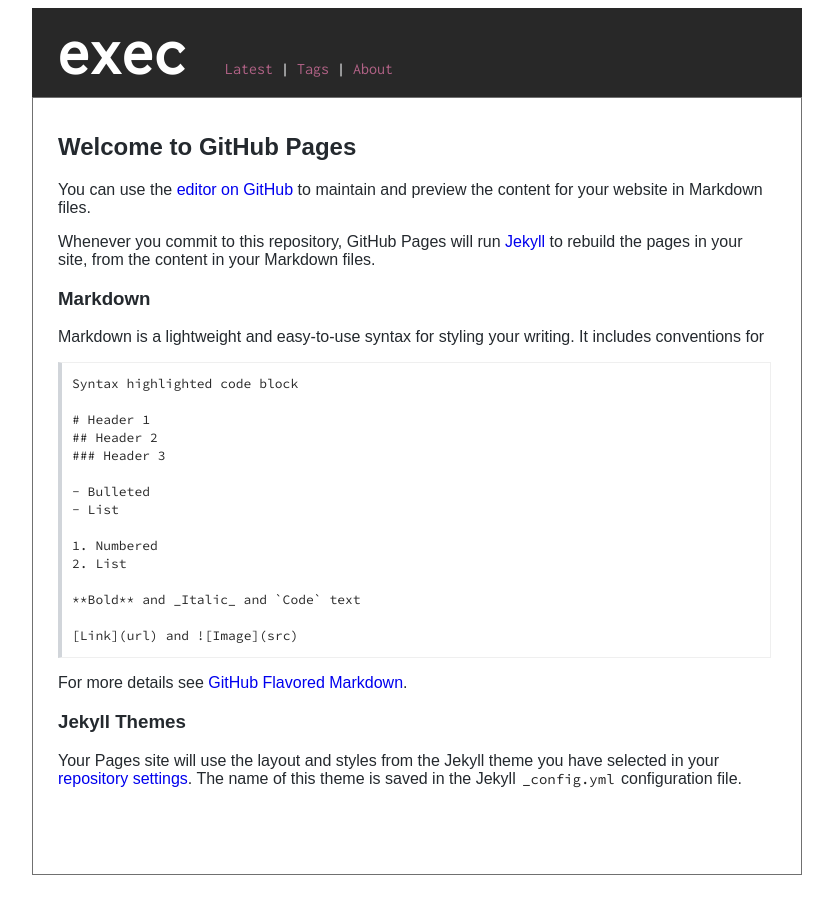
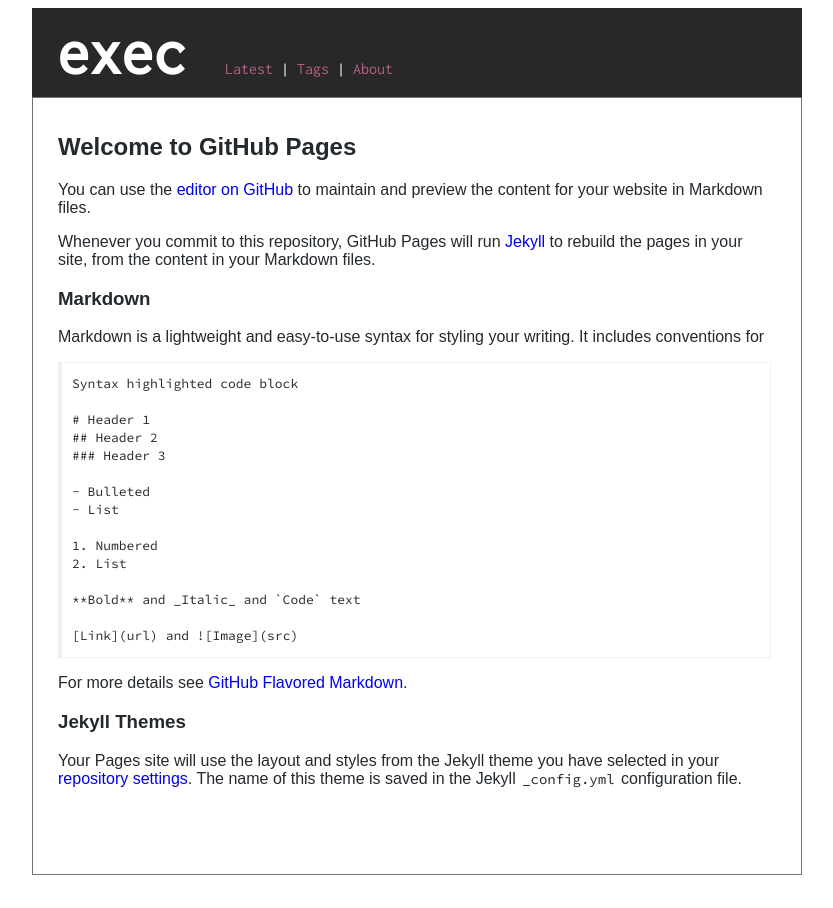
Before and after one commit to execas/execas.github.io, a Jekyll site: the page built from test.md, in a window 1280 px wide. Shown: the whole page, without its empty margins (223-1056 px from the left). Built offline with Jekyll 4.4.1, drawn with Linux system fonts in a browser that asks for light colours; our own code applies the rules of GitHub Pages for plain Markdown files.

Commit message:
Update execas.css

```diff
--- a/css/execas.css
+++ b/css/execas.css
@@ -35,7 +35,7 @@
      padding-top: 12px;
      white-space: pre;
      border: 1px solid #efefef;
-     border-left:4px solid #d1d5da;
+     border-left:4px solid #efefef;
      overflow: auto;
      color:#000000;
      /*border-radius: 5px 5px 5px 5px;     */
```
